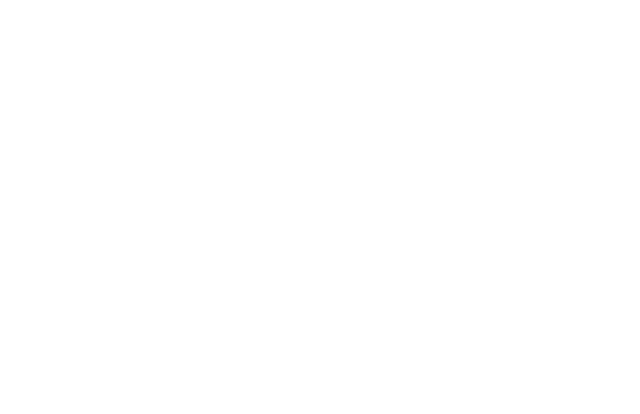
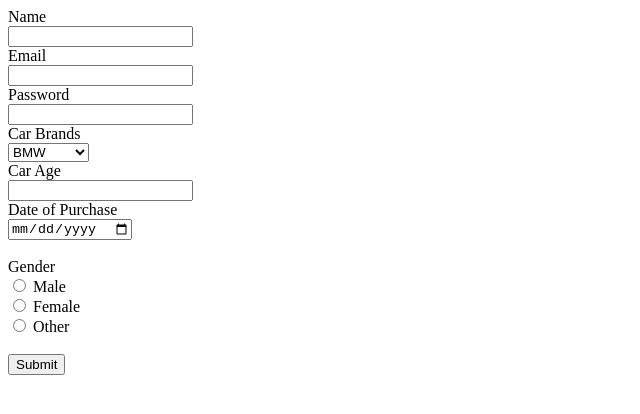
Before and after one commit to acciojob/car-insurance-form-Ranjitpote, a website: page main.html in a window 1280 px wide. Shown: the whole page, without its empty margins (0-640 px from the left). Drawn offline with Linux system fonts and the light colour scheme.

Commit message:
Update main.html

```diff
--- a/main.html
+++ b/main.html
@@ -10,6 +10,31 @@
 	<!-- the entire body must be written by student -->
     <script type="text/javascript" src="./script.js">
 </script>
+<form method="POST">
+  <label for="name">Name</label><br>
+  <input type="text" id="name" required><br>
+  <label for="email">Email</label><br>
+  <input type="email" id="email" required><br>
+  <label for="password">Password</label><br>
+  <input type="password" id="password" required><br>
+  <label for="cars">Car Brands</label><br>
+  <select id="cars" required>
+    <option value="BMW">BMW</option>
+    <option value="Audi">Audi</option>
+    <option value="Mercedez">Mercedez</option>
+  </select><br>
+  <label for="carage">Car Age</label><br>
+  <input type="number" id="carage" required><br>
+  <label for="dop">Date of Purchase</label><br>
+  <input type="date" id="dop" required><br>
+  <br>
+  <label for="gender">Gender</label><br>
+  <input type="radio" name="gender" value="male" required> Male<br>
+  <input type="radio" name="gender" value="female" required> Female<br>
+  <input type="radio" name="gender" value="other" required> Other<br>
+  <br>
+  <button type="submit">Submit</button>
+</form>
 
 </body>
 
```
